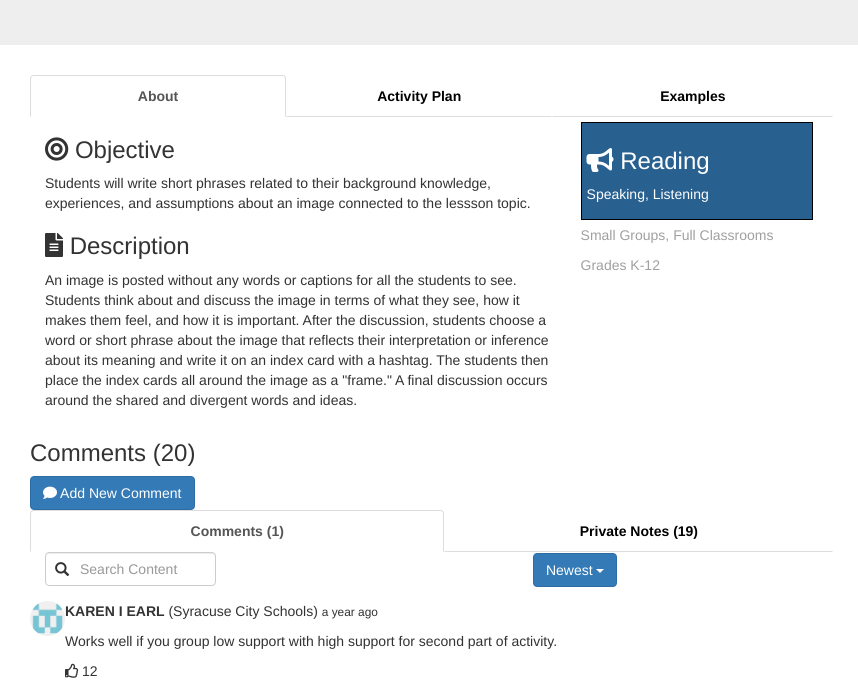
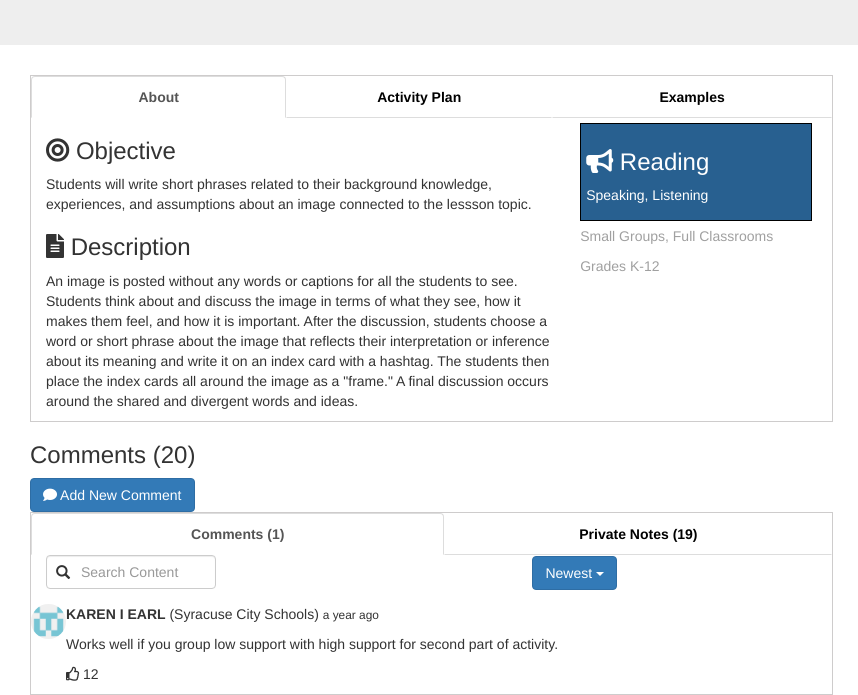
Before and after one commit to WillMcIntosh/HangingHashtags, a plain HTML site: page index.html in a window 1280 px wide. Shown: the part 419-1114 px from the top of the page, 0-858 px from the left. Drawn offline with nearby package versions, Linux system fonts and the light colour scheme; grey boxes are pictures that could not be loaded.

Commit message:
added folder tabs class to comments section and added borders

```diff
--- a/index.html
+++ b/index.html
@@ -281,7 +281,7 @@
           </button>
         </div>
         <!-- comment section -->
-        <div id="comment-tabs" class="comments-notes">
+        <div id="comment-tabs" class="folder-tabs">
           <div class="row">
             <!-- list for tab selectors -->
             <ul class="nav nav-justified nav-tabs comment-section">
--- a/style.css
+++ b/style.css
@@ -49,6 +49,12 @@
 .tab-pan {
   margin-right: 10px;
   margin-left: 20px;
+}
+
+/* add border to folder */
+
+.folder-tabs {
+  border: 1px solid #cecccc;
 }
 
 /* prevent negative margins on grey box and other rows */
```
